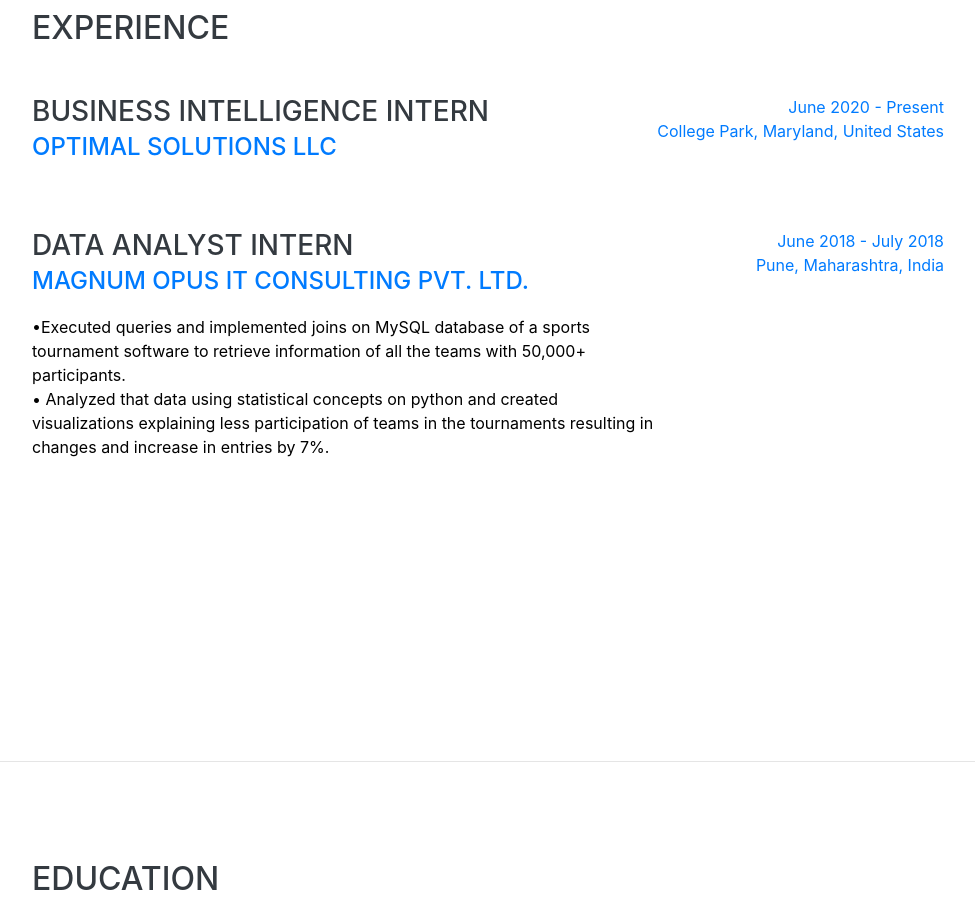
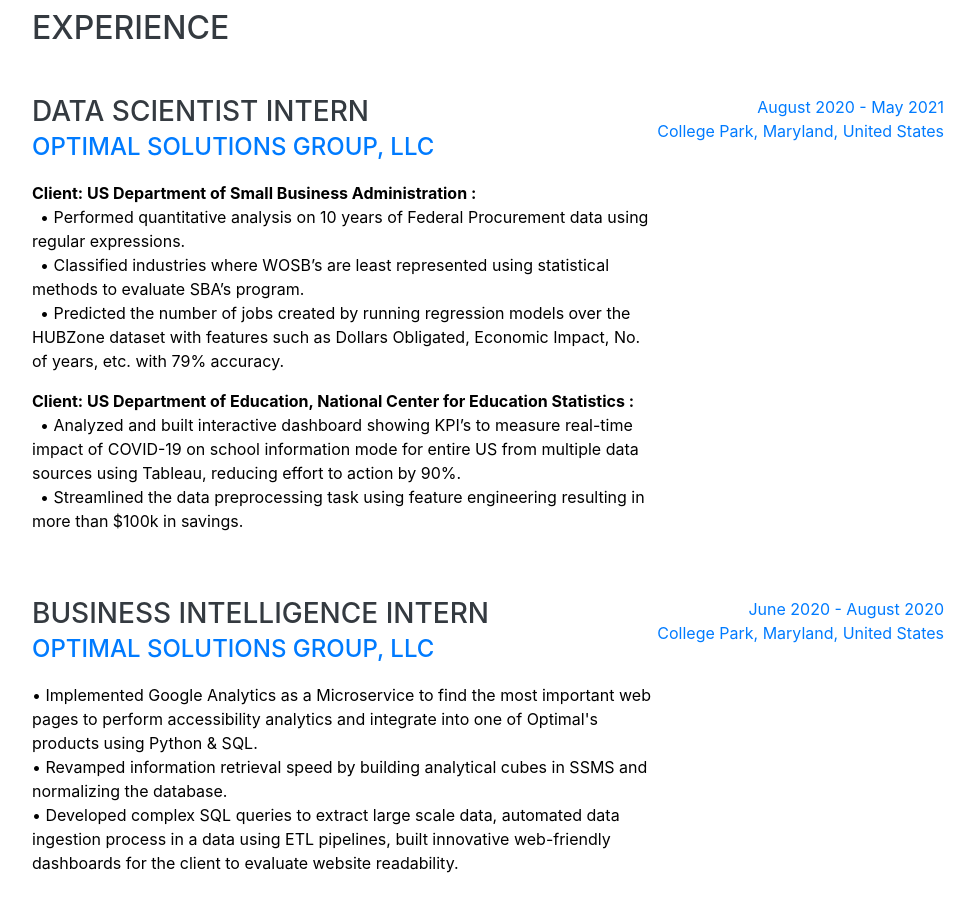
Before and after one commit to prathamesh-sharma/prathamesh-sharma.github.io, a website with bundled scripts: page index.html in a window 1280 px wide. Shown: the part 840-1742 px from the top of the page, without its empty margins (288-1263 px from the left). Built offline with nearby package versions, Linux system fonts and the light colour scheme; a web font is replaced by a local one.

Commit message:
Update index.html

```diff
--- a/index.html
+++ b/index.html
@@ -119,12 +119,43 @@
 
                 <div class="resume-item d-flex flex-column flex-md-row justify-content-between mb-5">
                     <div class="resume-content">
-                        <h3 class="mb-0">Business Intelligence Intern</h3>
-                        <div class="subheading mb-3"><a href="https://optimalsolutionsgroup.com/ " target="_blank">Optimal Solutions LLC</a> </div>
+                        <h3 class="mb-0">Data Scientist Intern</h3>
+                        <div class="subheading mb-3"><a href="https://optimalsolutionsgroup.com/ " target="_blank">Optimal Solutions Group, LLC</a> </div>
+                        <p style="color:black;">
+                            <b> Client: US Department of Small Business Administration :</b>
+                            <br />&ensp;• Performed quantitative analysis on 10 years of Federal Procurement data using regular expressions.
+                            <br />&ensp;• Classified industries where WOSB’s are least represented using statistical methods to evaluate SBA’s program.
+                            <br />&ensp;• Predicted the number of jobs created by running regression models over the HUBZone dataset with features
+                            such as Dollars Obligated, Economic Impact, No. of years, etc. with 79% accuracy.
+                        </p>
 
+                        <p style="color:black;">
+                            <b> Client: US Department of Education, National Center for Education Statistics :</b>
+                            <br />&ensp;• Analyzed and built interactive dashboard showing KPI’s to measure real-time impact of COVID-19 on school
+                            information mode for entire US from multiple data sources using Tableau, reducing effort to action by 90%.
+                            <br />&ensp;• Streamlined the data preprocessing task using feature engineering resulting in more than $100k in savings.
+
+
+                        </p>
                     </div>
                     <div class="resume-date text-md-right">
-                        <span class="text-primary">June 2020 - Present<br />College Park, Maryland, United States</span>
+                        <span class="text-primary">August 2020 - May 2021<br />College Park, Maryland, United States</span>
+                    </div>
+
+                </div>
+
+                <div class="resume-item d-flex flex-column flex-md-row justify-content-between mb-5">
+                    <div class="resume-content">
+                        <h3 class="mb-0">Business Intelligence Intern</h3>
+                        <div class="subheading mb-3"><a href="https://optimalsolutionsgroup.com/ " target="_blank">Optimal Solutions Group, LLC</a> </div>
+                        <p style="color:black;">
+                            • Implemented Google Analytics as a Microservice to find the most important web pages to perform accessibility analytics and integrate into one of Optimal's products using Python & SQL.
+                            <br />• Revamped information retrieval speed by building analytical cubes in SSMS and normalizing the database.
+                            <br />• Developed complex SQL queries to extract large scale data, automated data ingestion process in a data using ETL pipelines, built innovative web-friendly dashboards for the client to evaluate website readability.
+                        </p>
+                    </div>
+                    <div class="resume-date text-md-right">
+                        <span class="text-primary">June 2020 - August 2020<br />College Park, Maryland, United States</span>
                     </div>
 
                 </div>
@@ -134,8 +165,9 @@
                         <h3 class="mb-0">Data Analyst Intern</h3>
                         <div class="subheading mb-3"><a href="http://magnumopusindia.in/ " target="_blank">Magnum Opus IT Consulting Pvt. Ltd.</a> </div>
                         <p style="color:black;">
-                            •Executed queries and implemented joins on MySQL database of a sports tournament software to retrieve information of all the teams with 50,000+ participants.
-                            <br />•	Analyzed that data using statistical concepts on python and created visualizations explaining less participation of teams in the tournaments resulting in changes and increase in entries by 7%.
+                            • Constructed SQL queries to retrieve data to analyze player segmentation, forecast ROI and build visualizations.
+                            <br />•	Conducted A/B testing to develop hypothesis to measure effectiveness which increased revenue by 11%.
+                            <br />• Explained less participation using statistical analysis resulting in decrease of entry fees and increase in participants.
                         </p>
                     </div>
                     <div class="resume-date text-md-right">
```
